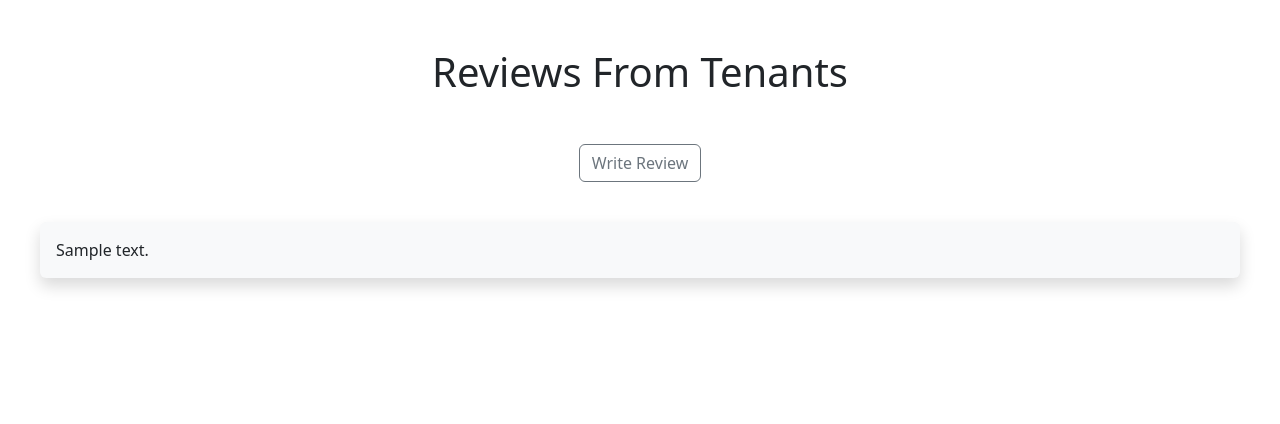
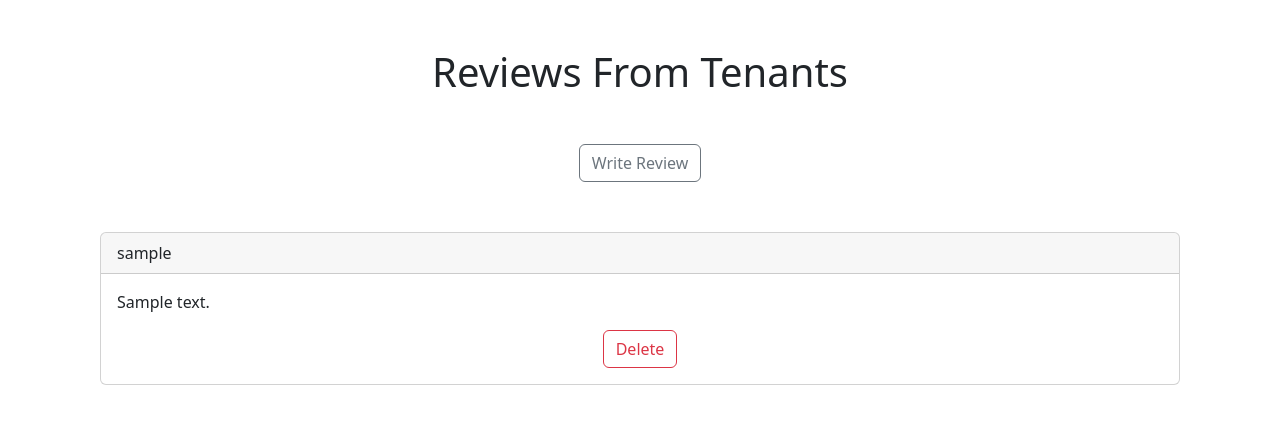
Before and after one commit to Database-Project-Dormitory-website/Dormitory-Website, a Flask app: page /reviews/ in a window 1280 px wide. Shown: the part 56-480 px from the top of the page. Run offline with Flask 3, Linux system fonts and the light colour scheme; tables that the repository leaves empty or names only in its code hold one stand-in row (values such as "Sample post"); some libraries are stand-ins or nearby versions.

Commit message:
Able to delete our own review

```diff
--- a/app.py
+++ b/app.py
@@ -410,5 +410,30 @@ def logout():
     flash("You have been logged out", 'info')
     return redirect('/')
 
+@app.route('/delete-review/<int:id>/')
+def delete_review(id):
+    try:
+        username = session['username']
+    except:
+        flash('Please sign in first', 'danger')
+        return redirect('/login')
+
+    cur = mysql.connection.cursor()
+    review_user = f"SELECT username FROM reviews WHERE review_id = {id}"
+    cur.execute(review_user)
+    user = cur.fetchall()
+
+    if (user[0]['username'] == session['username']):
+        queryStatement = f"DELETE FROM reviews WHERE review_id = {id}"
+        print(queryStatement)
+        cur.execute(queryStatement)
+        mysql.connection.commit()
+        flash("Your review is deleted", "success")
+        return redirect('/reviews')
+    else:
+        flash("This is not your review", "danger")
+        return redirect('/reviews')
+
+
 if __name__ == "__main__":
     app.run(debug=True)
--- a/templates/reviews.html
+++ b/templates/reviews.html
@@ -16,9 +16,17 @@
 
 {% if reviews %}
     {% for review in reviews %}
-        <div class="shadow p-3 mb-5 bg-light rounded" style="margin: 40px 40px 0px 40px;">
-            {{ review['body'] }}
-        </div>
+        <div class="card" style="margin: 50px 100px 50px 100px;">
+            <div class="card-header">
+              {{ review['username'] }}
+            </div>
+            <div class="card-body">
+              <p class="card-text">{{ review['body'] }}</p>
+              <div class="text-center">
+                <a href="/delete-review/{{ review['review_id']}}" class="btn btn-outline-danger">Delete</a>
+              </div>
+            </div>
+          </div>
     {% endfor %}
 {% else %}
     <div class="displya-3">No Review</div>
```
